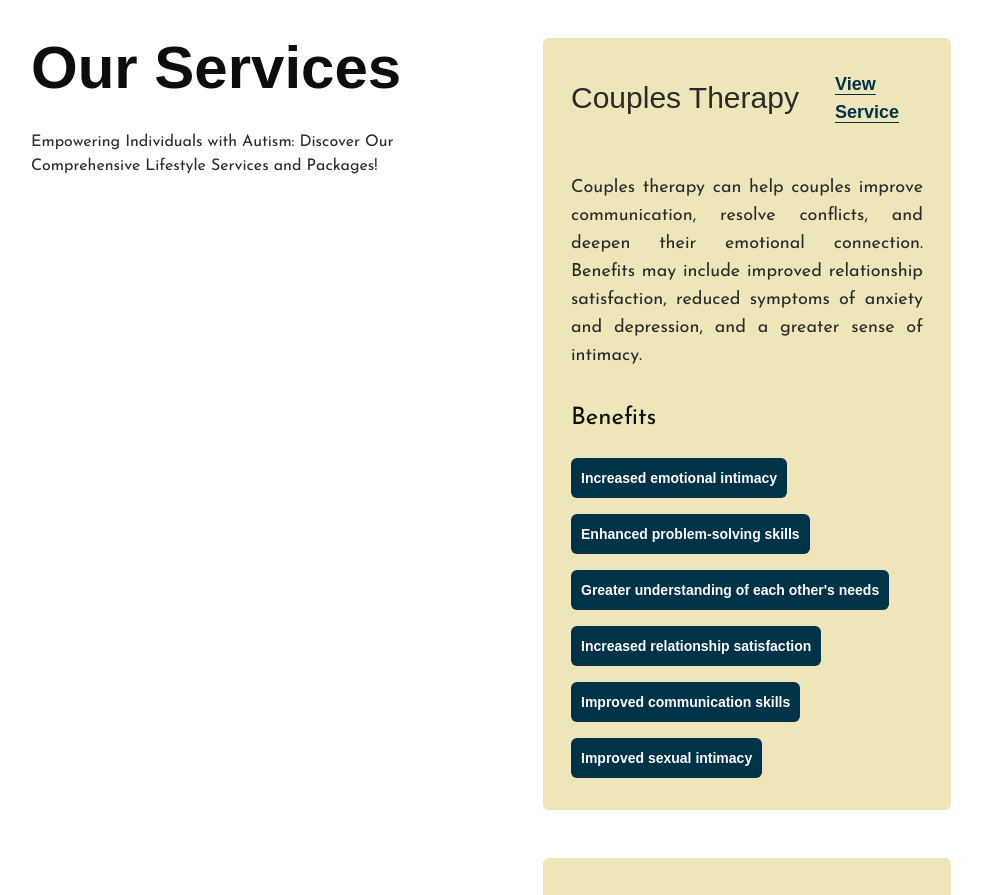
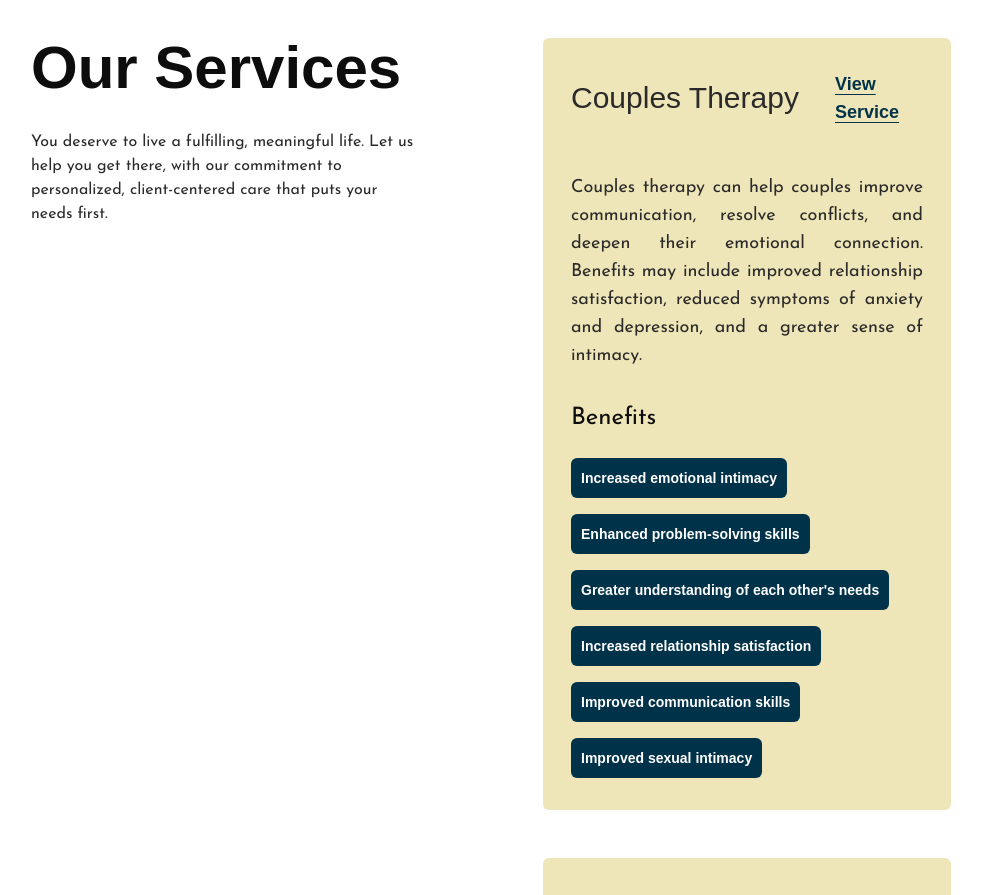
Before and after one commit to Richy-irad/managed-wellness, a Next.js app: page / in a window 1280 px wide. Shown: the part 820-1715 px from the top of the page, without its empty margins (149-1131 px from the left). Built offline with nearby package versions, Linux system fonts and the light colour scheme; a web font is replaced by a local one.

Commit message:
fix content mismatch in services section and services page

```diff
--- a/src/pages/index.tsx
+++ b/src/pages/index.tsx
@@ -76,8 +76,9 @@ const Home: FC<IndexProps> = ({ services }) => {
                   Our Services
                 </h1>
                 <p className="text-dark font-lg">
-                  Empowering Individuals with Autism: Discover Our Comprehensive
-                  Lifestyle Services and Packages!
+                  You deserve to live a fulfilling, meaningful life. Let us help
+                  you get there, with our commitment to personalized,
+                  client-centered care that puts your needs first.
                 </p>
               </div>
             </div>
--- a/src/pages/services.tsx
+++ b/src/pages/services.tsx
@@ -44,8 +44,9 @@ const Services: FC<ServicesProps> = ({ services }): JSX.Element => {
                   Our Services
                 </h1>
                 <p className="text-dark font-lg">
-                  Empowering Individuals with Autism: Discover Our Comprehensive
-                  Lifestyle Services and Packages!
+                  You deserve to live a fulfilling, meaningful life. Let us help
+                  you get there, with our commitment to personalized,
+                  client-centered care that puts your needs first.
                 </p>
               </div>
             </div>
```
